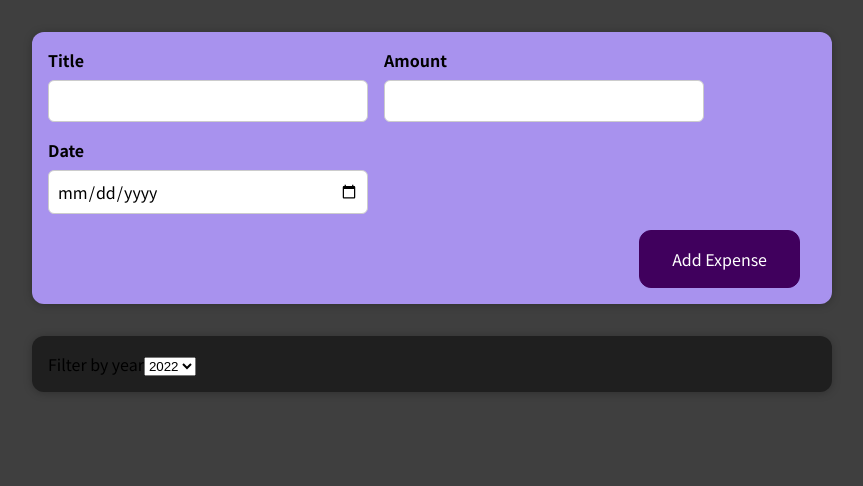
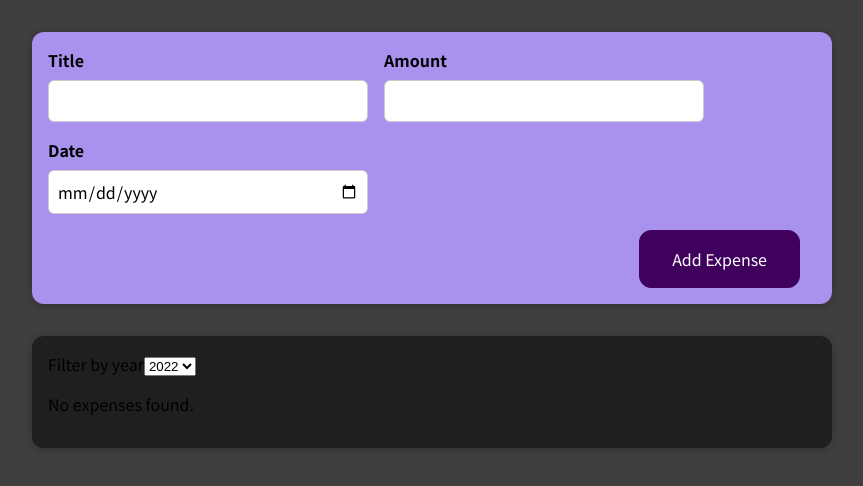
Before and after one commit to Kiran9991/React-complete-guide, a React (Create React App) app: page / in a window 1280 px wide. Shown: the top 486 px of the page, without its empty margins (208-1071 px from the left). Built offline with nearby package versions, Linux system fonts and the light colour scheme.

Commit message:
Implemented Conditional Rendering

```diff
--- a/src/components/Expenses/Expenses.js
+++ b/src/components/Expenses/Expenses.js
@@ -15,20 +15,36 @@ const Expenses = (props) => {
     return filteredYear === expense.date.getFullYear().toString();
   });
 
+  let expensesContent = <p>No expenses found.</p>;
+
+  if(filteredExpenses.length === 1) {
+    expensesContent = filteredExpenses.map((expense) => (
+      [<ExpenseItem
+        key={expense.id}
+        title={expense.title}
+        amount={expense.amount}
+        date={expense.date}
+      />,<p>Only single Expense here. Please add more...</p>]
+    ))
+  }
+  if(filteredExpenses.length > 1) {
+    expensesContent = filteredExpenses.map((expense) => (
+      <ExpenseItem
+        key={expense.id}
+        title={expense.title}
+        amount={expense.amount}
+        date={expense.date}
+      />
+    ))
+  }
+
   return (
     <Card className="expenses">
       <ExpensesFilter
         selectedYear={filteredYear}
         onChangeFilter={filterChangeHandler}
       />
-      {filteredExpenses.map((expense) => (
-        <ExpenseItem
-          key={expense.id}
-          title={expense.title}
-          amount={expense.amount}
-          date={expense.date}
-        ></ExpenseItem>
-      ))}
+      {expensesContent}
     </Card>
   );
 };
```
